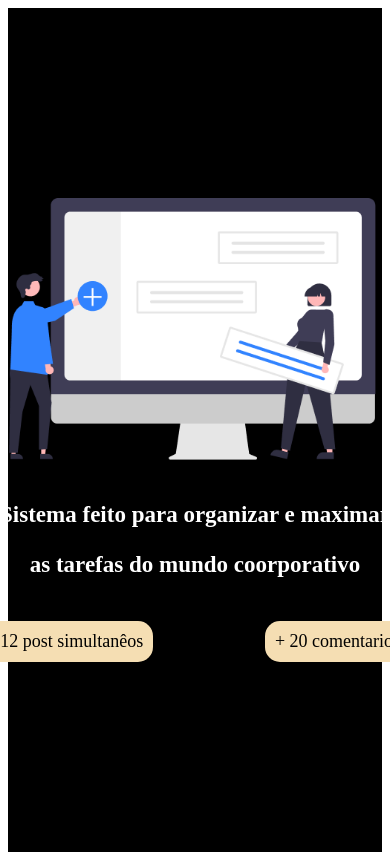
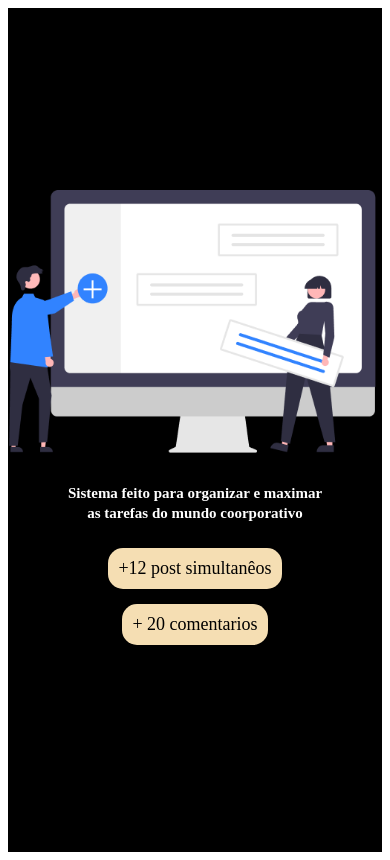
Before and after one commit to Gabriell-Santos/Help-Task, a Next.js app: page / in a window 390 px wide. Built offline with nearby package versions, Linux system fonts and the light colour scheme.

Commit message:
deixando responsivo o section

```diff
--- a/styles/home.module.css
+++ b/styles/home.module.css
@@ -49,3 +49,14 @@
   cursor: pointer;
   transform: scale(1.2);
 }
+
+@media screen and (max-width: 580px) {
+  .title {
+    font-size: 15px;
+    line-height: 20px;
+  }
+  .info {
+    flex-direction: column;
+    padding-bottom: 25px;
+  }
+}
```
